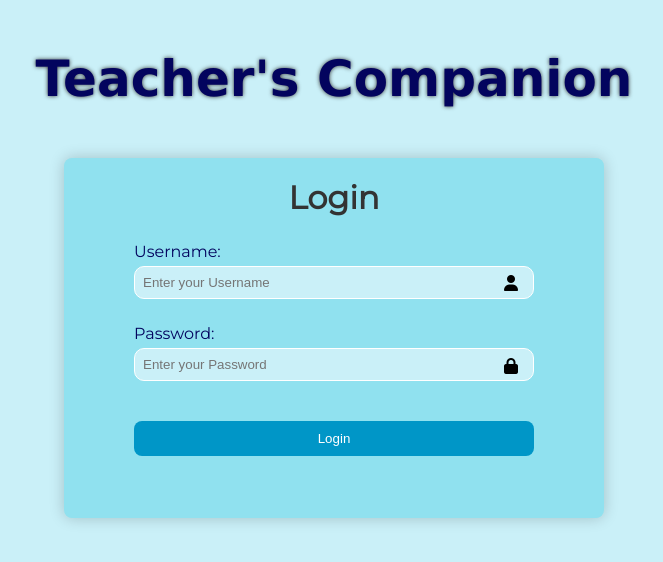
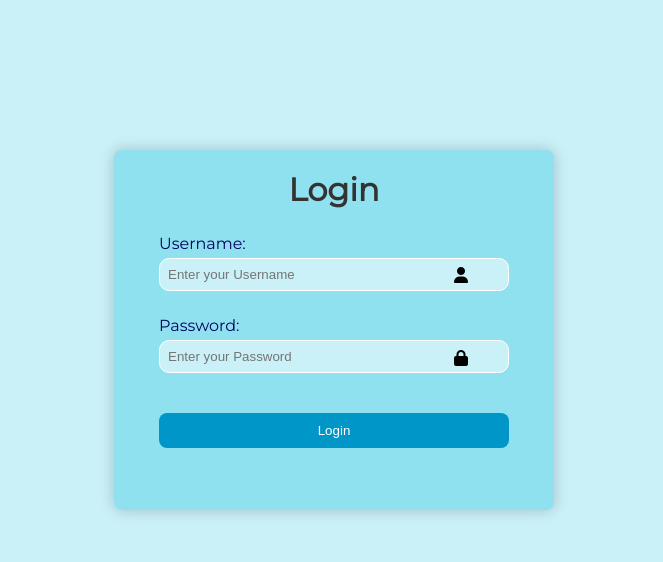
Before and after one commit to SohamMore-26/TCTPMS-CPP, a PHP site: page / in a window 1280 px wide. Shown: the top 562 px of the page, without its empty margins (306-969 px from the left). Run offline with PHP 8.4, Linux system fonts and the light colour scheme; some libraries are stand-ins or nearby versions; some web fonts are replaced.

Commit message:
more css and form design changes

```diff
--- a/index.html
+++ b/index.html
@@ -13,7 +13,6 @@
 </head>
 
 <body>
-    <div class="header">Teacher's Companion</div>
     <div class="login-container">
         <form class="login-form">
             <h1>Login</h1>
--- a/styles.css
+++ b/styles.css
@@ -9,17 +9,7 @@ body {
     padding: 0px;
     background-color: #CAF0F8;
     flex-direction: column;
-}
-
-
-.header{
-    padding: 50px;
-    margin: auto;
-    font-size: 50px;
-    font-family: Verdana;
-    font-weight:bold ;
-    color: #03045E;
-    text-shadow: 0 0 4px  #333;
+    margin-top: 150px;
 }
 
 
@@ -30,12 +20,12 @@ body {
     box-shadow: 0 0 15px rgba(0, 0, 0, 0.2);
     padding: 20px;
     align-items: center;
-    width: 500px;
+    width: 400px;
     margin: auto;
 }
 
 .login-form {
-    width: 400px;
+    width: 350px;
     margin: 0 auto;
     height: 320px;
 }
```
